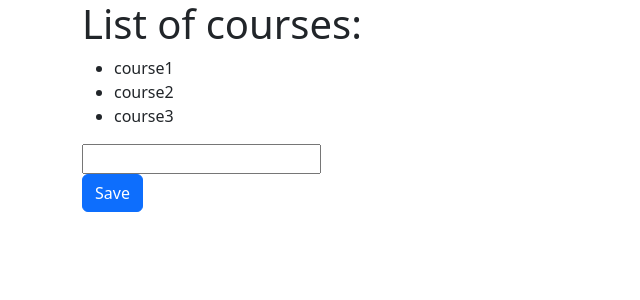
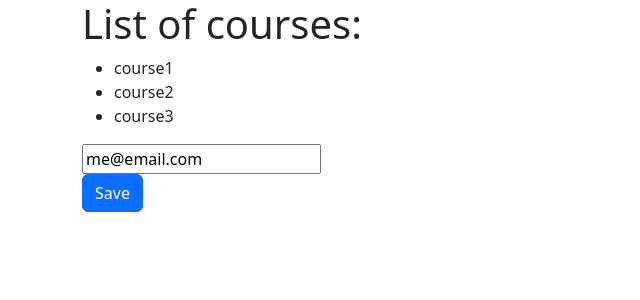
Before and after one commit to samad20/Angular-from-Zero-to-Hero, an Angular app: page / in a window 1280 px wide. Shown: the top 300 px of the page, without its empty margins (0-640 px from the left). Built offline with nearby package versions, Linux system fonts and the light colour scheme.

Commit message:
using ngModel

```diff
--- a/src/app/app.module.ts
+++ b/src/app/app.module.ts
@@ -6,10 +6,11 @@ import { AppComponent } from './app.component';
 import { CoursesComponent } from './courses/courses.component';
 import { CoursesService } from './courses/courses.service';
 import { NgbModule } from '@ng-bootstrap/ng-bootstrap';
+import { FormsModule } from '@angular/forms';
 
 @NgModule({
   declarations: [AppComponent, CoursesComponent],
-  imports: [BrowserModule, AppRoutingModule, NgbModule],
+  imports: [BrowserModule, AppRoutingModule, NgbModule, FormsModule],
   providers: [CoursesService],
   bootstrap: [AppComponent],
 })
--- a/src/app/courses/courses.component.html
+++ b/src/app/courses/courses.component.html
@@ -8,7 +8,7 @@
   </ul>
 
   <div>
-    <input type="text" (keyup.enter)="onKeyUp()" />
+    <input type="text" [(ngModel)]="email" (keyup.enter)="onKeyUp()" />
   </div>
   <div>
     <button class="btn btn-primary" (click)="onSave($event)">Save</button>
--- a/src/app/courses/courses.component.ts
+++ b/src/app/courses/courses.component.ts
@@ -9,11 +9,12 @@ import { CoursesService } from './courses.service';
 export class CoursesComponent {
   title = 'List of courses';
   courses;
+  email: string = 'me@email.com';
   onSave($event: any) {
     console.log('button was clicked', $event);
   }
   onKeyUp() {
-    console.log('Enter was pressed');
+    console.log(this.email);
   }
   constructor(service: CoursesService) {
     this.courses = service.getCourses();
```
